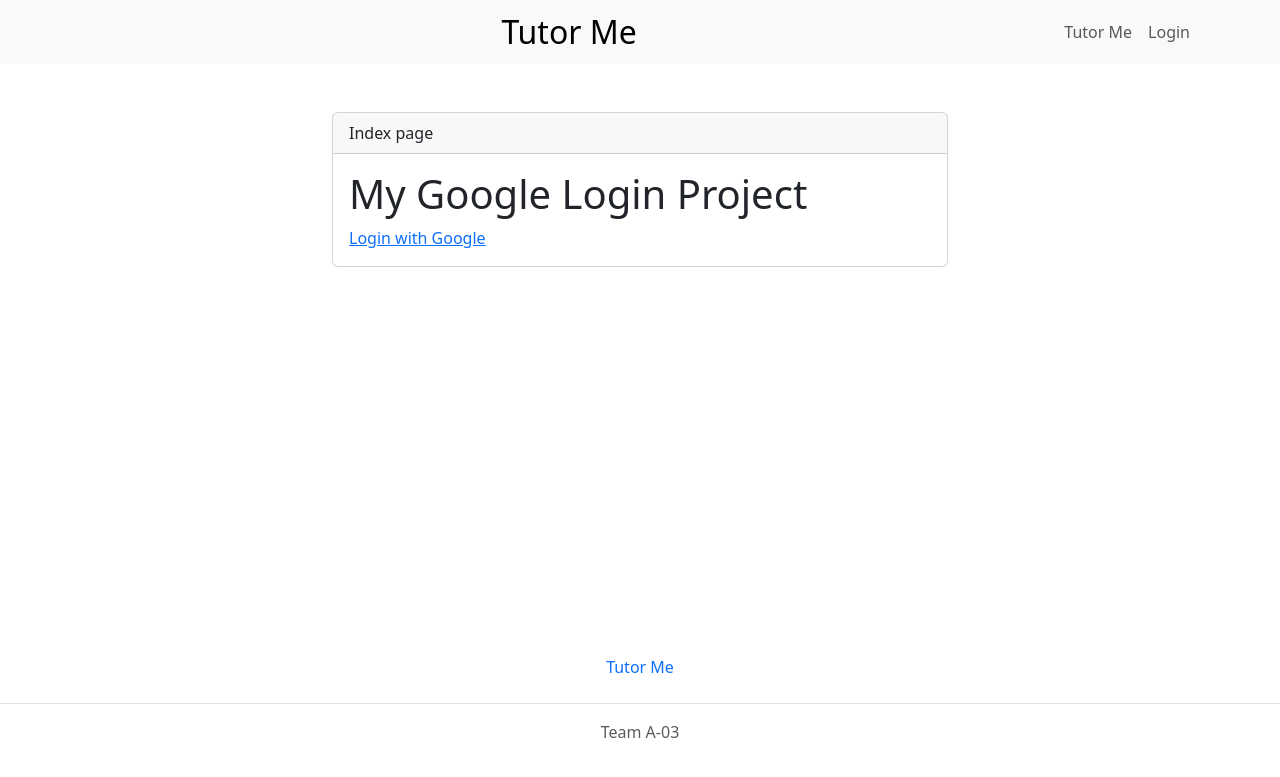
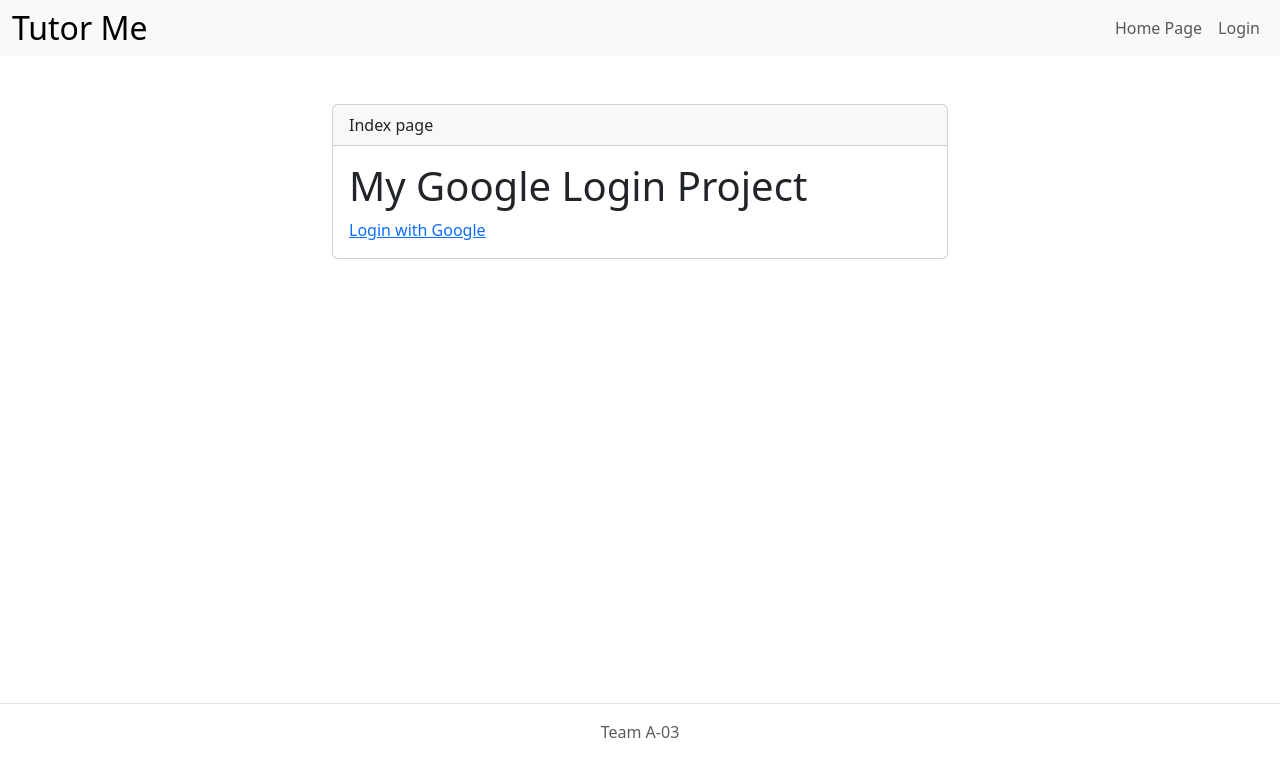
Before and after one commit to hayden-johnson02/TutorMe, a Django app: page / in a window 1280 px wide. Shown: the top 777 px of the page. Run offline with Django 4.2, Linux system fonts and the light colour scheme; some libraries are stand-ins or nearby versions.

Commit message:
Navbar update (website title left aligned)

```diff
--- a/tutorme/templates/base.html
+++ b/tutorme/templates/base.html
@@ -17,18 +17,15 @@
 
 {#source: https://getbootstrap.com/docs/4.0/components/navbar/ #}
 
-
-<nav class="navbar navbar-expand-lg bg-light">
-    <div class="container">
+<nav class="navbar navbar-expand-lg bg-body-tertiary bg-light">
+    <div class="container-fluid">
          <a class="navbar-brand">
 {#            <img src="{% static 'polls/images/uvalogo.jpg' %}" alt="uvalogo" height="60">#}
          </a>
-        <div>
-            <a class="navbar-brand" style="font-size: xx-large">Tutor Me</a>
-        </div>
+        <span class="navbar-brand position-absolute mx-0" style="font-size: xx-large;">Tutor Me</span>
         <div>
             <ul class="navbar-nav me-auto mb-2 mb-lg-0">
-                <li class="nav-item"><a class="nav-link" href="{% url 'index' %}"><span>Tutor Me</span></a></li>
+                <li class="nav-item"><a class="nav-link" href="{% url 'index' %}"><span>Home Page</span></a></li>
 {#                Add Logout Button if logged in#}
                 {% load socialaccount %}
                 {% if user.is_authenticated %}
@@ -49,9 +46,7 @@
 <footer>
 {#    Source: https://getbootstrap.com/docs/5.2/examples/footers/ #}
     <footer class="py-3 my-4 fixed-bottom">
-    <ul class="nav justify-content-center border-bottom pb-3 mb-3">
-        <li class="nav-item"><a class="nav-link" href="{% url 'index' %}"><span>Tutor Me</span></a></li>
-    </ul>
+    <div class="border-bottom pb-3 mb-3"></div>
     <p class="text-center text-muted">Team A-03</p>
   </footer>
 </footer>
```
